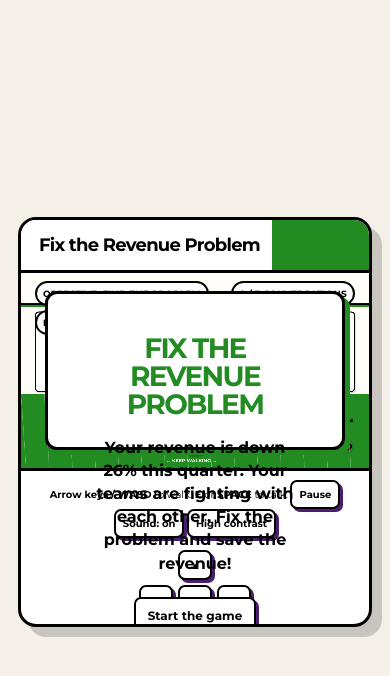
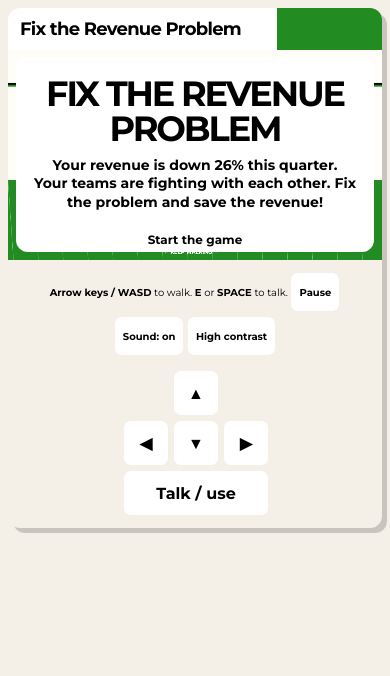
Before and after one commit to ruba-revenoir/revenue-game, a plain HTML site: page index.html in a window 390 px wide. Drawn offline with Linux system fonts and the light colour scheme.

Commit message:
Update index.html

```diff
--- a/index.html
+++ b/index.html
@@ -5,7 +5,7 @@
   <meta name="viewport" content="width=device-width, initial-scale=1">
   <title>Fix the Revenue Problem</title>
   <style>
-    @import url('https://fonts.googleapis.com/css2?family=Montserrat:wght@400;600;700;800;900&display=swap');
+    @import url('https://fonts.googleapis.com/css2?family=Montserrat:wght@400;600;700;800;900&display=swap');A
     :root { --ink:#000; --paper:#fff; --green:#228b22; --violet:#4b1f6f; }
     * { box-sizing:border-box; }
     body { margin:0; min-height:100vh; display:grid; place-items:center; background:#f4f0e8; background-image:radial-gradient(rgba(0,0,0,.08) .7px,transparent .7px); background-size:8px 8px; color:var(--ink); font-family:'Montserrat',Arial,sans-serif; }
@@ -36,8 +36,52 @@
     .intro p { margin:0 auto 22px; max-width:560px; font-size:clamp(16px,2.5vw,24px); font-weight:700; line-height:1.45; }
     .high-contrast .stage { filter:contrast(1.35); }
     .sr-only { position:absolute; width:1px; height:1px; padding:0; margin:-1px; overflow:hidden; clip:rect(0,0,0,0); white-space:nowrap; border:0; }
-    @media (max-width:480px) { .hud { top:8px; gap:4px; font-size:9px; letter-spacing:.02em; } .pill { padding:5px 6px; } .controls { font-size:10px; padding:9px 10px; } .controls button { padding:6px 7px; font-size:10px; } .tag { display:none; } }
-    @media (max-width:650px) { .controls { flex-direction:column; align-items:center; } .controls > div:first-child { width:100%; line-height:1.6; text-align:center; } .touch { display:grid; grid-template-columns:repeat(3,34px); grid-template-rows:repeat(2,30px); align-self:center; } }
+    @media (max-width:650px) {
+      body { display:block; min-height:100dvh; }
+      .wrap { width:100%; padding:8px; }
+      .frame { border-radius:12px; box-shadow:5px 5px 0 rgba(0,0,0,.18); }
+      header { flex-wrap:wrap; padding:10px 12px; gap:4px; }
+      h1 { width:100%; font-size:18px; }
+      .tag { display:none; }
+      .hud { top:8px; left:8px; right:8px; gap:4px; font-size:8px; letter-spacing:.02em; }
+      .pill { padding:4px 5px; }
+      .dialogue, .intro {
+        top:8px;
+        left:8px;
+        right:8px;
+        bottom:8px;
+        padding:10px;
+        overflow-y:auto;
+        overscroll-behavior:contain;
+      }
+      .intro-card { max-width:none; padding:8px; }
+      .intro h2 { margin-bottom:10px; font-size:clamp(24px, 9vw, 40px); }
+      .intro p, .line { font-size:14px; line-height:1.3; }
+      .intro p { margin-bottom:12px; }
+      .speaker { font-size:10px; }
+      .choices { flex-direction:column; gap:7px; margin-top:8px; }
+      .choices button { width:100%; min-height:42px; }
+      .controls {
+        flex-direction:column;
+        align-items:stretch;
+        gap:10px;
+        padding:10px;
+        font-size:10px;
+        line-height:1.5;
+        text-align:center;
+      }
+      .controls > div:first-child { width:100%; }
+      .controls button { margin:3px 1px; padding:7px 8px; font-size:10px; min-height:38px; }
+      .touch { display:grid; grid-template-columns:repeat(3,44px); grid-template-rows:repeat(2,44px); gap:6px; align-self:center; }
+      .touch button { width:44px; height:44px; padding:0; font-size:16px; }
+      .touch .interact { grid-column:1 / -1; width:100%; min-height:42px; }
+    }
+    @media (max-width:380px) {
+      .hud { position:static; padding:6px 8px 0; background:#fff; }
+      .intro h2 { font-size:25px; }
+      .intro p, .line { font-size:13px; }
+      .controls { font-size:9px; }
+    }
   </style>
 </head>
 <body>
@@ -55,7 +99,7 @@
           <div class="speaker" id="speaker"></div><div class="line" id="line" aria-live="polite"></div><div class="choices" id="choices"></div>
         </div>
       </div>
-      <div class="controls"><div><span class="keys">Arrow keys / WASD</span> to walk. <span class="keys">E</span> or <span class="keys">SPACE</span> to talk. <button id="pause" type="button" aria-label="Pause or resume game">Pause</button> <button id="sound" type="button" aria-label="Toggle sound">Sound: on</button> <button id="contrast" type="button" aria-label="Toggle high contrast">High contrast</button></div><div class="touch"><button class="up" data-key="ArrowUp" aria-label="Move up">▲</button><button class="left" data-key="ArrowLeft" aria-label="Move left">◀</button><button class="down" data-key="ArrowDown" aria-label="Move down">▼</button><button class="right" data-key="ArrowRight" aria-label="Move right">▶</button></div></div>
+      <div class="controls"><div><span class="keys">Arrow keys / WASD</span> to walk. <span class="keys">E</span> or <span class="keys">SPACE</span> to talk. <button id="pause" type="button" aria-label="Pause or resume game">Pause</button> <button id="sound" type="button" aria-label="Toggle sound">Sound: on</button> <button id="contrast" type="button" aria-label="Toggle high contrast">High contrast</button></div><div class="touch"><button class="up" data-key="ArrowUp" aria-label="Move up">▲</button><button class="left" data-key="ArrowLeft" aria-label="Move left">◀</button><button class="down" data-key="ArrowDown" aria-label="Move down">▼</button><button class="right" data-key="ArrowRight" aria-label="Move right">▶</button><button class="interact" id="interact" type="button">Talk / use</button></div></div>
     </section>
   </main>
   <script>
@@ -81,7 +125,7 @@
     const relationships = { marketing:50, sales:50, success:50 };
     const choiceLog = [];
     const visited = new Set();
-    const objective = document.getElementById('objective'), counter = document.getElementById('counter'), revenueLabel = document.getElementById('revenue'), pauseButton = document.getElementById('pause'), soundButton = document.getElementById('sound'), contrastButton = document.getElementById('contrast'), startButton = document.getElementById('start');
+    const objective = document.getElementById('objective'), counter = document.getElementById('counter'), revenueLabel = document.getElementById('revenue'), pauseButton = document.getElementById('pause'), soundButton = document.getElementById('sound'), contrastButton = document.getElementById('contrast'), startButton = document.getElementById('start'), interactButton = document.getElementById('interact');
     const box = document.getElementById('dialogue'), speaker = document.getElementById('speaker'), line = document.getElementById('line'), choices = document.getElementById('choices'), intro = document.getElementById('intro');
     function roundedRect(x,y,w,h,r,fill,stroke='#000') { ctx.save();ctx.beginPath();ctx.roundRect(x+5,y+5,w,h,r);ctx.fillStyle='rgba(75,31,111,.14)';ctx.fill();ctx.restore();ctx.beginPath();ctx.roundRect(x,y,w,h,r);ctx.fillStyle=fill;ctx.fill();ctx.lineWidth=3;ctx.strokeStyle=stroke;ctx.stroke(); }
     function drawOffice() {
@@ -149,6 +193,7 @@
     function endGame(reason='The handoff was never handed off.'){ lossReason=reason;meetingMode=false;ending=true;box.hidden=true;beep('lose');unlock('Meeting Survivor',false);objective.textContent='Outcome: lost revenue'; }
     function restart(){ ending=false;won=false;conversations=0;decisionIndex=0;paused=false;meetingMode=false;revenue=74;steps=0;choiceLog.length=0;achievements.length=0;collected.clear();revenueHistory.length=0;revenueHistory.push(74);flags.sharedDefinition=false;flags.ownership=false;flags.handoff=false;relationships.marketing=50;relationships.sales=50;relationships.success=50;lossReason='The handoff was never handed off.';visited.clear();player.x=480;player.y=458;revenueLabel.textContent='Revenue: 74%';counter.textContent='0 / 3 conversations';objective.textContent='Objective: find the problem';pauseButton.textContent='Pause'; }
     function nearPhone(){ return Math.hypot(player.x-phone.x,player.y-phone.y)<62; }
+    function interact(){ if(ending||won||!started||paused||!box.hidden)return;if(nearPhone())showPhone();else if(nearCollectible())collect(nearCollectible());else {const r=nearRoom();if(r)showConversation(r);} }
     function move(){ if(!started||paused||ending||won||!box.hidden)return;let dx=0,dy=0;if(keys.has('ArrowLeft')||keys.has('a'))dx--;if(keys.has('ArrowRight')||keys.has('d'))dx++;if(keys.has('ArrowUp')||keys.has('w'))dy--;if(keys.has('ArrowDown')||keys.has('s'))dy++;if(dx||dy){const len=Math.hypot(dx,dy);if(dx)facing=dx<0?-1:1;steps++;player.x=Math.max(22,Math.min(W-22,player.x+dx/len*player.speed));player.y=Math.max(110,Math.min(H-35,player.y+dy/len*player.speed));} }
     function drawConfetti(){const colors=['#fff','#4b1f6f','#000','#f2c14e'];for(let i=0;i<28;i++){const x=(i*83+pulse*1.8)%W,y=(i*47+pulse*2.4)%H;ctx.fillStyle=colors[i%colors.length];ctx.save();ctx.translate(x,y);ctx.rotate((pulse+i)*.05);ctx.fillRect(-3,-7,6,14);ctx.restore();}}
     function drawRain(){ctx.strokeStyle='rgba(255,255,255,.5)';ctx.lineWidth=2;for(let i=0;i<24;i++){const x=(i*47+pulse*.8)%W,y=(i*31+pulse*1.5)%H;ctx.beginPath();ctx.moveTo(x,y);ctx.lineTo(x-9,y+18);ctx.stroke();}}
@@ -157,9 +202,10 @@
     function startGame(){started=true;startedAt=Date.now();intro.hidden=true;beep();officeEvent('Walk to a department and press E to talk.');}
     startButton.addEventListener('click',()=>{clearSave();restart();startGame();});
     pauseButton.addEventListener('click',togglePause);soundButton.addEventListener('click',()=>{soundOn=!soundOn;localStorage.setItem('revenueSound',soundOn?'on':'off');soundButton.textContent=soundOn?'Sound: on':'Sound: off';if(soundOn)beep();});contrastButton.addEventListener('click',()=>{document.body.classList.toggle('high-contrast');contrastButton.textContent=document.body.classList.contains('high-contrast')?'Standard contrast':'High contrast';localStorage.setItem('revenueContrast',document.body.classList.contains('high-contrast')?'on':'off');});
-    window.addEventListener('keydown',e=>{if(['ArrowUp','ArrowDown','ArrowLeft','ArrowRight',' '].includes(e.key))e.preventDefault();if(e.key.toLowerCase()==='p'){togglePause();return;}if(e.key.toLowerCase()==='r'&&(ending||won)){restart();return;}if((e.key==='e'||e.key===' ')&&!ending&&!won&&started&&box.hidden&&!paused){if(nearPhone())showPhone();else if(nearCollectible())collect(nearCollectible());else {const r=nearRoom();if(r)showConversation(r);}}keys.add(e.key);});
-    window.addEventListener('keyup',e=>keys.delete(e.key)); canvas.addEventListener('click',()=>{if(ending||won)restart();else if(started&&box.hidden&&!paused){if(nearPhone())showPhone();else if(nearCollectible())collect(nearCollectible());else {const r=nearRoom();if(r)showConversation(r);}}});
-    document.querySelectorAll('.touch button').forEach(button=>{const key=button.dataset.key;button.addEventListener('pointerdown',event=>{event.preventDefault();button.setPointerCapture(event.pointerId);keys.add(key);});button.addEventListener('pointerup',event=>{event.preventDefault();keys.delete(key);button.releasePointerCapture(event.pointerId);});button.addEventListener('pointercancel',()=>keys.delete(key));button.addEventListener('lostpointercapture',()=>keys.delete(key));});
+    window.addEventListener('keydown',e=>{if(['ArrowUp','ArrowDown','ArrowLeft','ArrowRight',' '].includes(e.key))e.preventDefault();if(e.key.toLowerCase()==='p'){togglePause();return;}if(e.key.toLowerCase()==='r'&&(ending||won)){restart();return;}if(e.key==='e'||e.key===' '){interact();}keys.add(e.key);});
+    window.addEventListener('keyup',e=>keys.delete(e.key)); canvas.addEventListener('click',()=>{if(ending||won)restart();else interact();});
+    document.querySelectorAll('.touch button[data-key]').forEach(button=>{const key=button.dataset.key;button.addEventListener('pointerdown',event=>{event.preventDefault();button.setPointerCapture(event.pointerId);keys.add(key);});button.addEventListener('pointerup',event=>{event.preventDefault();keys.delete(key);button.releasePointerCapture(event.pointerId);});button.addEventListener('pointercancel',()=>keys.delete(key));button.addEventListener('lostpointercapture',()=>keys.delete(key));});
+    interactButton.addEventListener('click',interact);
     soundButton.textContent=soundOn?'Sound: on':'Sound: off';if(localStorage.getItem('revenueContrast')==='on'){document.body.classList.add('high-contrast');contrastButton.textContent='Standard contrast';}draw();
   </script>
 </body>
```
